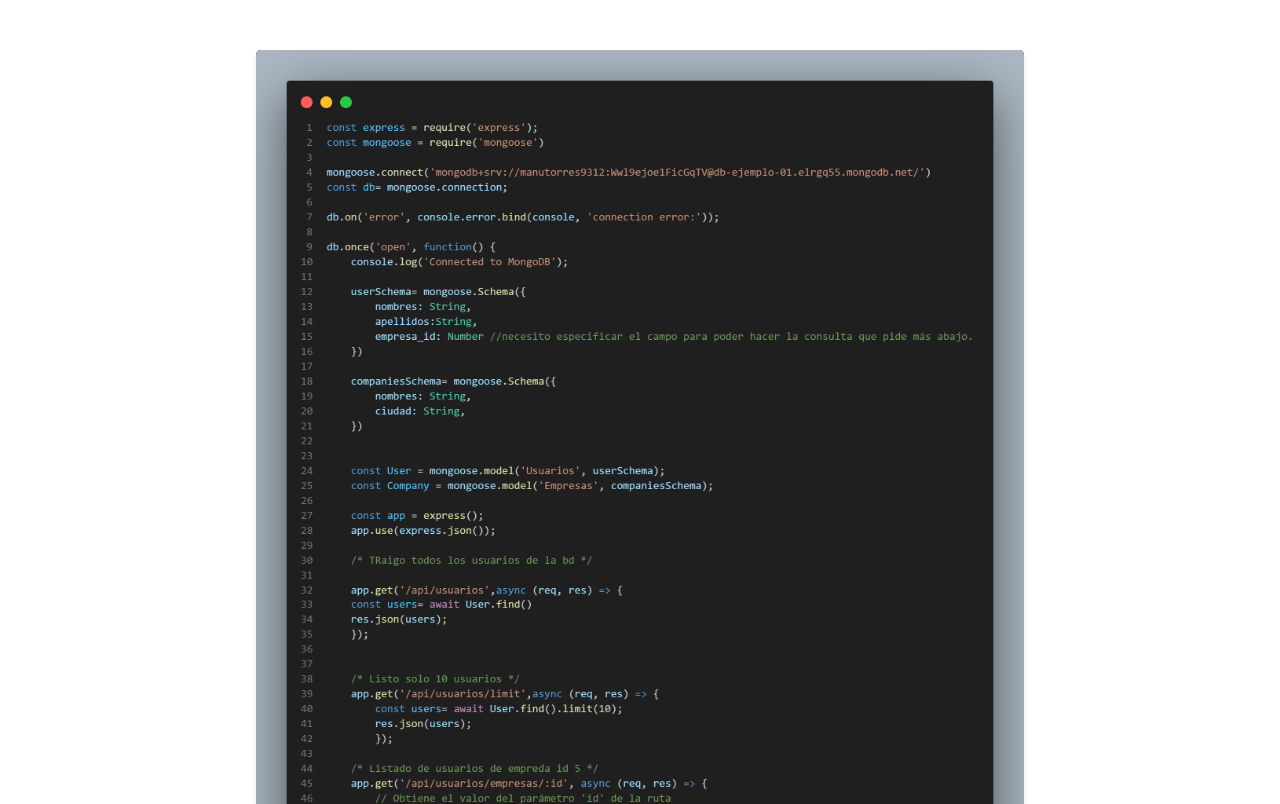
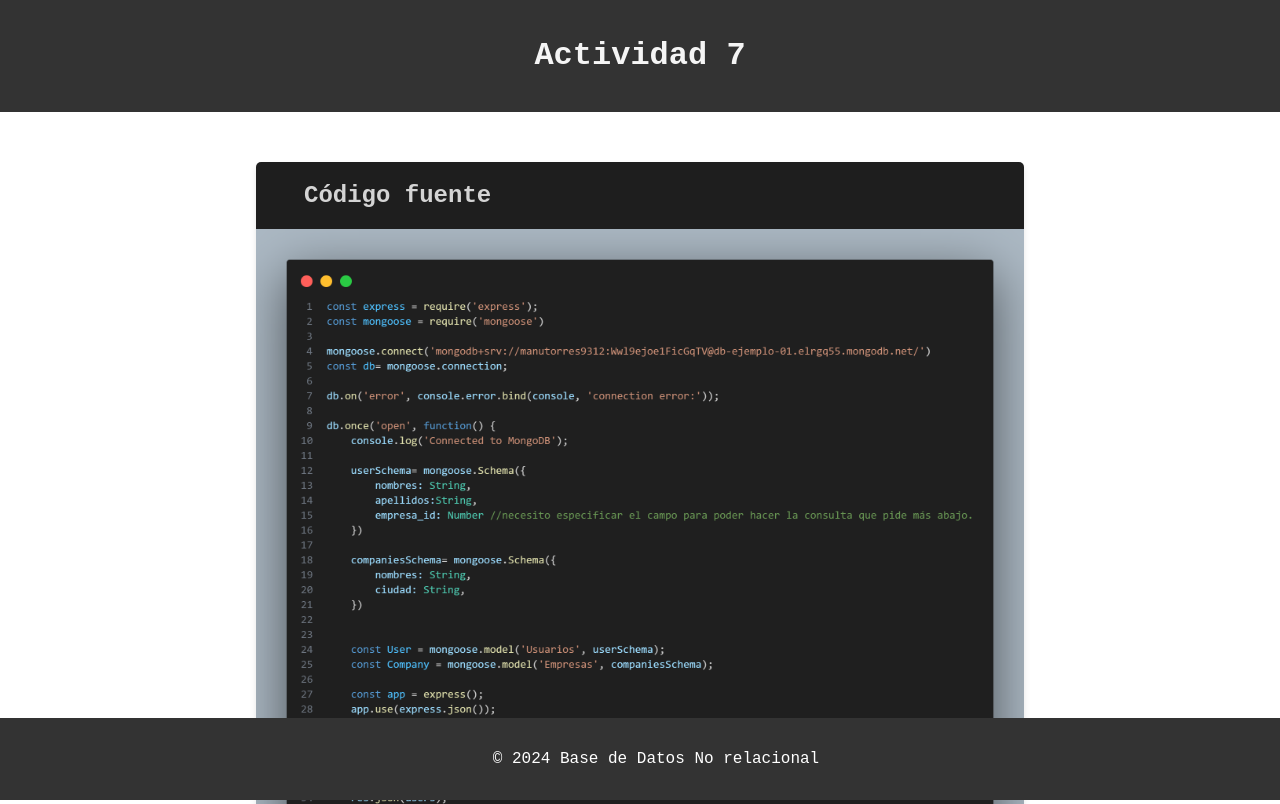
Before and after one commit to manutorres93/ejercicio_portafolio, a website: page MongoDB/index.html in a window 1280 px wide. Shown: the top 804 px of the page. Drawn offline with Linux system fonts and the light colour scheme.

Commit message:
Organizando actividad 7

```diff
--- a/MongoDB/index.html
+++ b/MongoDB/index.html
@@ -8,9 +8,21 @@
     <title>Actividad 7</title>
   </head>
   <body>
+    <header>
+      <h1>Actividad 7</h1>
+    </header>
     <div class="editor-container">
-
+      <h2>Código fuente</h2>
       <img src="../code.png" alt="" />
     </div>
+
+    <div class="editor-container">
+      <h2>Endpoints en Postman</h2>
+
+      <img src="../postman.png" alt="" />
+    </div>
+    <footer>
+      <p>&copy; 2024 Base de Datos No relacional</p>
+    </footer>
   </body>
 </html>
--- a/MongoDB/styles.css
+++ b/MongoDB/styles.css
@@ -2,6 +2,38 @@ body {
   margin: 0;
   padding: 0;
   font-family: "Courier New", monospace;
+}
+
+header {
+  background-color: #333;
+  color: #fff;
+  text-align: center;
+  padding: 1em;
+}
+
+header h1 {
+  color: #f5f5f5;
+}
+
+h1 {
+  color: #333;
+}
+
+h2 {
+  margin-left: 3rem;
+}
+
+span {
+  font-size: small;
+}
+
+section {
+  max-width: 800px;
+  margin: 20px auto;
+  padding: 20px;
+  background-color: #fff;
+  border-radius: 8px;
+  box-shadow: 0 0 10px rgba(0, 0, 0, 0.1);
 }
 
 .editor-container {
@@ -16,6 +48,17 @@ body {
 }
 
 img {
-    width: 100%;
-    height: auto;
-  }
+  width: 100%;
+  height: auto;
+  margin-bottom: 5rem;
+}
+
+footer {
+  background-color: #333;
+  color: #fff;
+  text-align: center;
+  padding: 1em;
+  position: fixed;
+  bottom: 0;
+  width: 100%;
+}
```
Also changed, not shown: postman.png (added).
